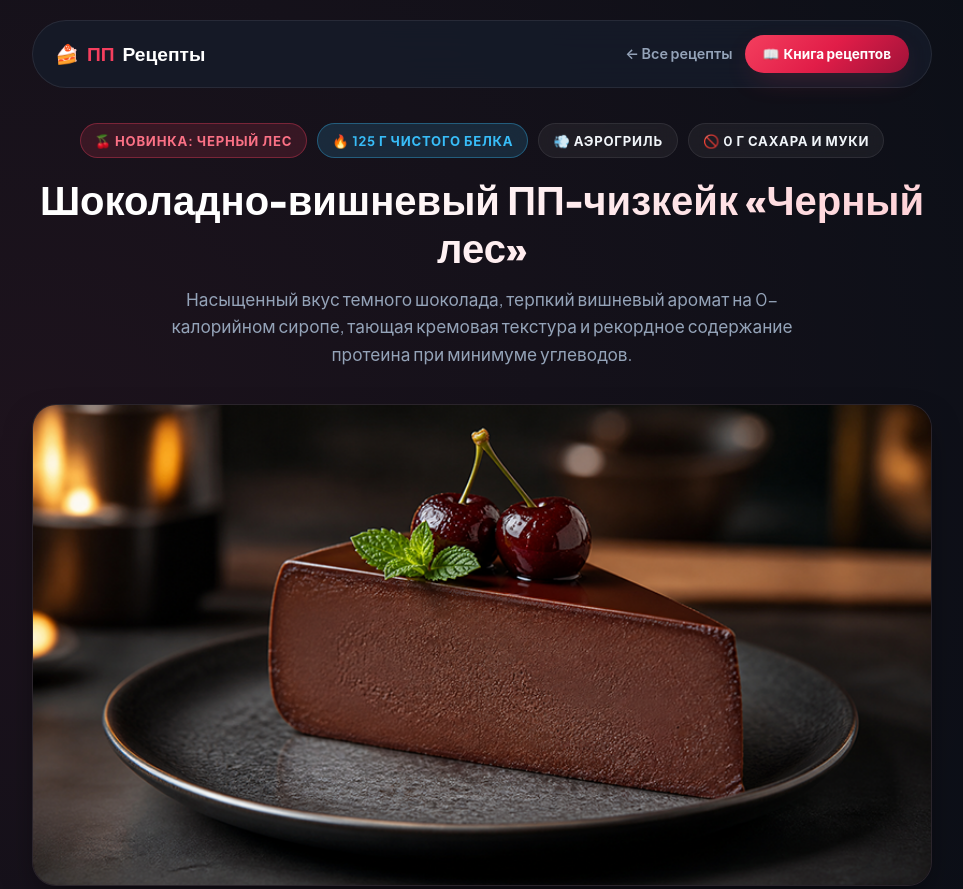
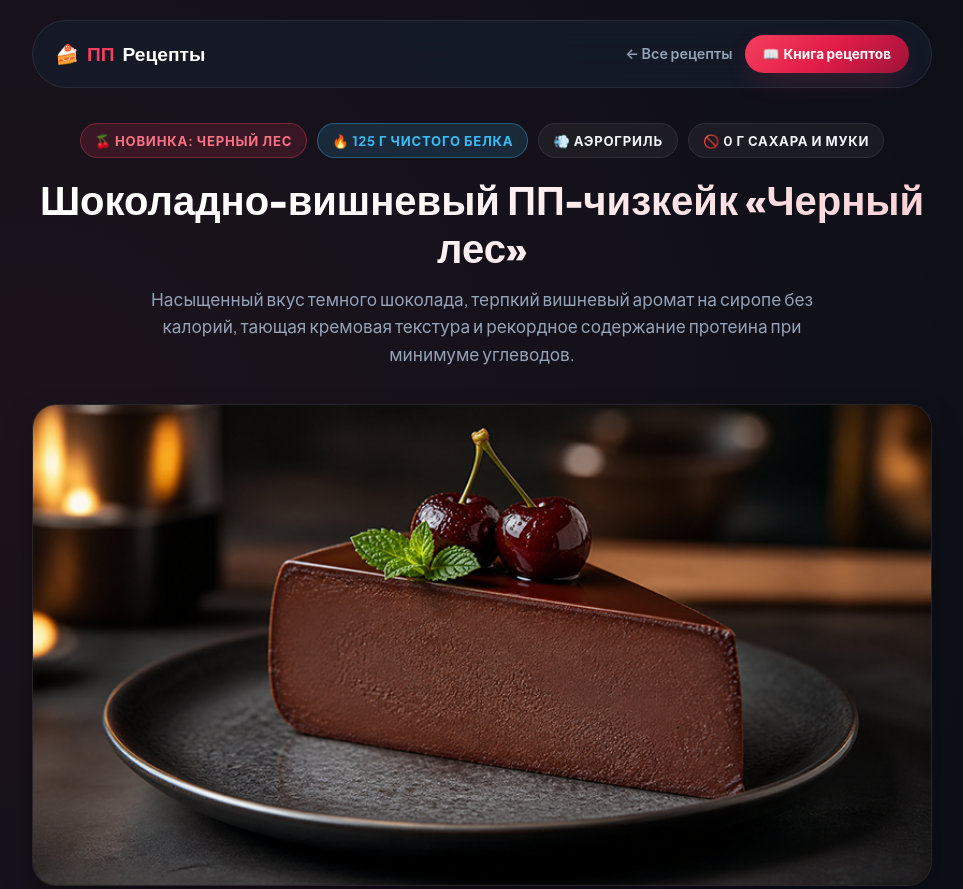
Before and after one commit to bakan-off/pp-recipes, a plain HTML site: page chocolate-cherry-cheesecake.html in a window 1280 px wide. Shown: the top 889 px of the page, without its empty margins (158-1121 px from the left). Drawn offline with Linux system fonts and the light colour scheme.

Commit message:
Update description text phrasing to 'сиропе без калорий'

```diff
--- a/chocolate-cherry-cheesecake.html
+++ b/chocolate-cherry-cheesecake.html
@@ -6,7 +6,7 @@
     <title>Шоколадно-вишневый ПП-чизкейк «Черный лес» в аэрогриле | 125г белка</title>
 
     <!-- Open Graph & Meta for Pinterest, Telegram, Social Media -->
-    <meta name="description" content="Рецепт насыщенного шоколадно-вишневого ПП-чизкейка в аэрогриле на 0-калорийном сиропе. 128 ккал и 19 г белка на 100 г! Без муки и сахара.">
+    <meta name="description" content="Рецепт насыщенного шоколадно-вишневого ПП-чизкейка в аэрогриле на сиропе без калорий. 128 ккал и 19 г белка на 100 г! Без муки и сахара.">
     <meta property="og:title" content="Шоколадно-вишневый ПП-чизкейк «Черный лес» (125г белка)">
     <meta property="og:description" content="128 ккал и 19 г белка на 100 г! Всего 209 ккал на порцию. Десерт для сушки и похудения.">
     <meta property="og:image" content="chocolate-cherry.png">
@@ -679,7 +679,7 @@
             </div>
             <h1>Шоколадно-вишневый ПП-чизкейк «Черный лес»</h1>
             <p class="hero-desc">
-                Насыщенный вкус темного шоколада, терпкий вишневый аромат на 0-калорийном сиропе, тающая кремовая текстура и рекордное содержание протеина при минимуме углеводов.
+                Насыщенный вкус темного шоколада, терпкий вишневый аромат на сиропе без калорий, тающая кремовая текстура и рекордное содержание протеина при минимуме углеводов.
             </p>
         </header>
 
```
Also changed, not shown: index.html (+1 -1 lines).
